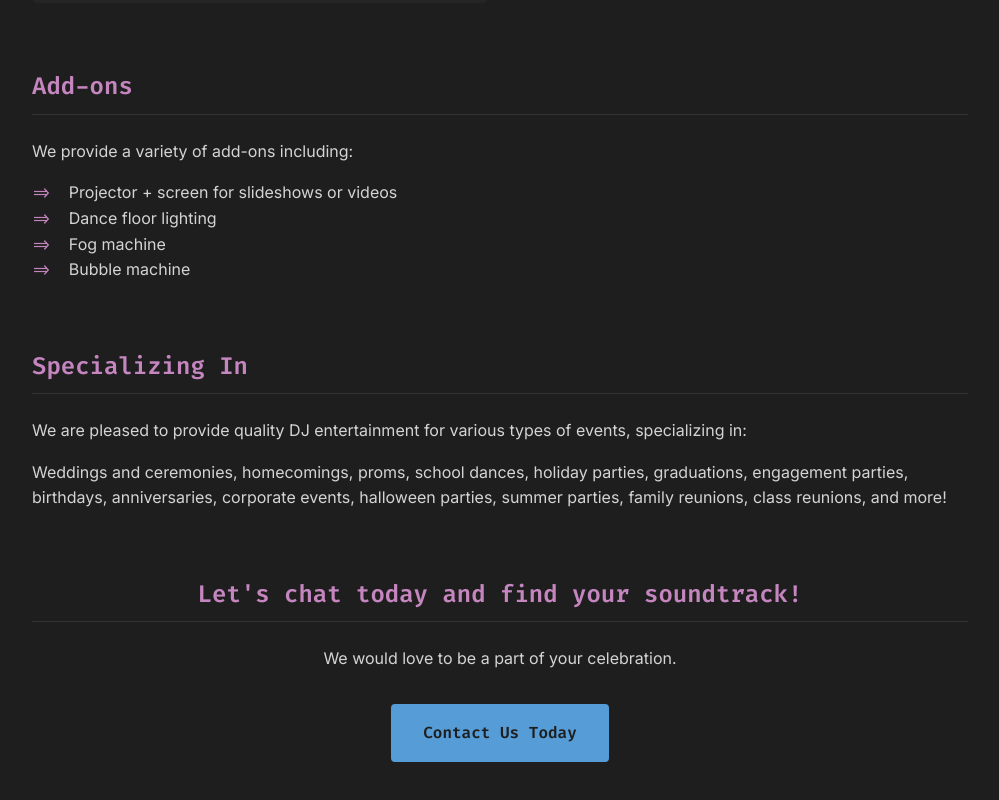
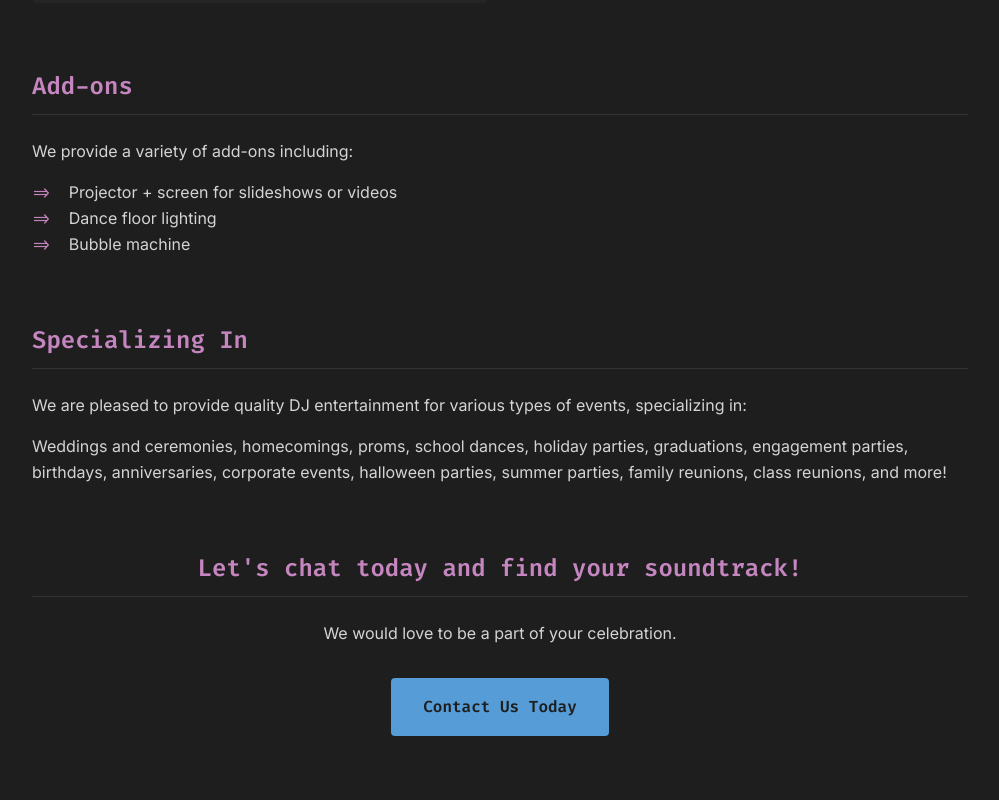
Before and after one commit to dj-algorhythm-rva/dj-algorhythm-rva.github.io, a React (Vite) app: page / in a window 1280 px wide. Shown: the part 1464-2264 px from the top of the page, without its empty margins (140-1139 px from the left). Built offline with nearby package versions, Linux system fonts and the light colour scheme.

Commit message:
Remove fog machine

```diff
--- a/src/pages/Home.jsx
+++ b/src/pages/Home.jsx
@@ -28,7 +28,8 @@ function Home() {
           My desire is to understand <strong>your</strong> vision for{" "}
           <strong>your</strong> party and to help you find <strong>your</strong>{" "}
           soundtrack for your big event! I've been doing this since 2001 for a
-          wide range of events and a variety of people. Let's find your perfect soundtrack.
+          wide range of events and a variety of people. Let's find your perfect
+          soundtrack.
         </p>
       </section>
 
@@ -78,7 +79,6 @@ function Home() {
         <ul>
           <li>Projector + screen for slideshows or videos</li>
           <li>Dance floor lighting</li>
-          <li>Fog machine</li>
           <li>Bubble machine</li>
         </ul>
       </section>
```
